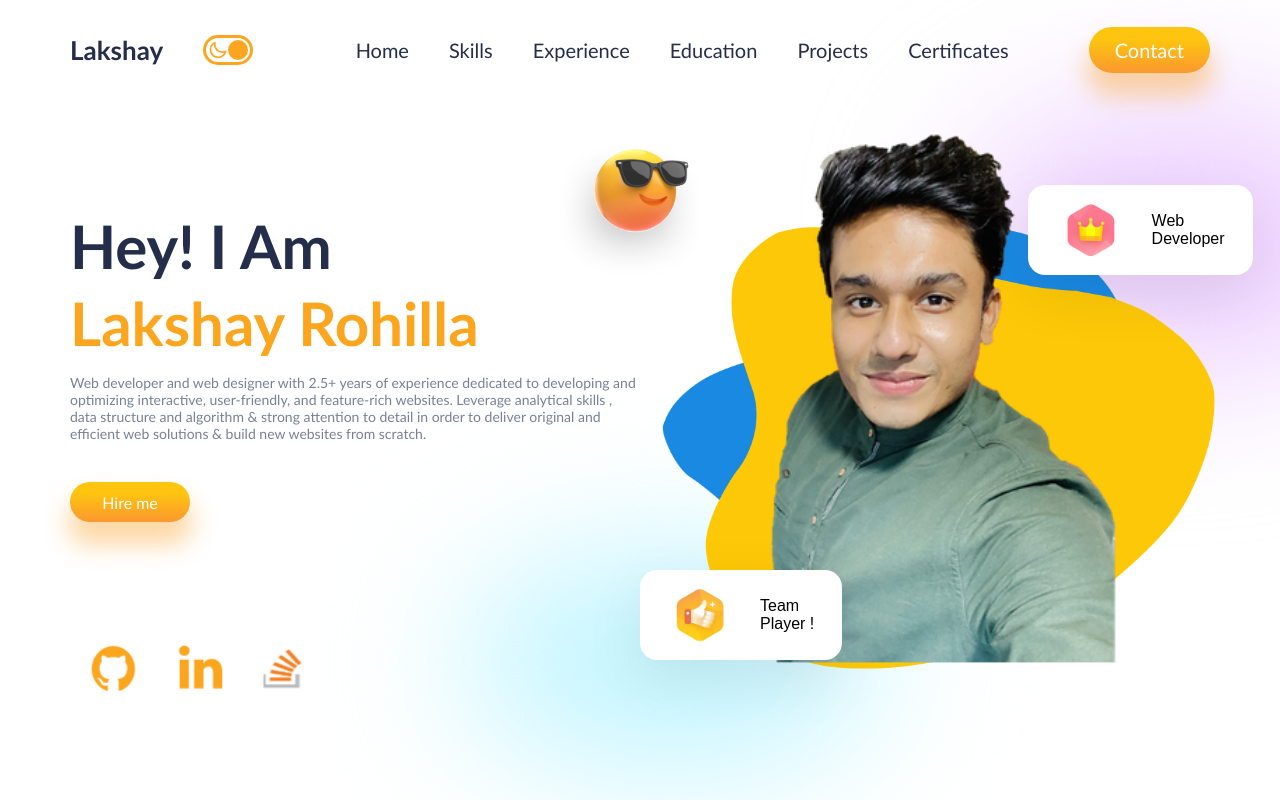
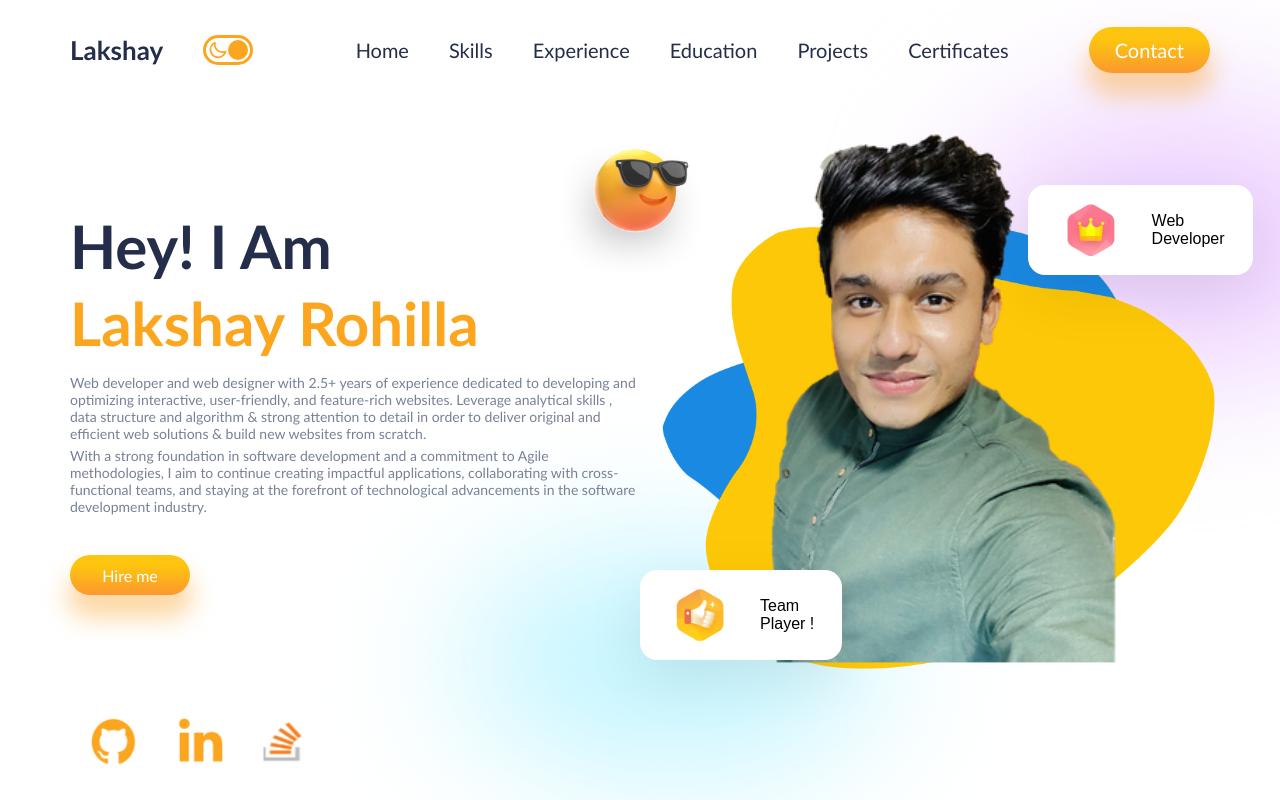
Before and after one commit to LakshayRohilla/My-Portfolio, a React (Create React App) app: page / in a window 1280 px wide. Shown: the top 800 px of the page. Built offline with nearby package versions, Linux system fonts and the light colour scheme.

Commit message:
updated intro section

```diff
--- a/src/Components/Intro/Intro.css
+++ b/src/Components/Intro/Intro.css
@@ -34,6 +34,12 @@
   font-size: 14px;
   color: var(--gray);
   margin-top: 10px;
+}
+.i-name > :nth-child(4) {
+  font-weight: 100;
+  font-size: 14px;
+  color: var(--gray);
+  /*margin-top: 10px;*/
 }
 
 .i-button {
--- a/src/Components/Intro/Intro.jsx
+++ b/src/Components/Intro/Intro.jsx
@@ -30,7 +30,13 @@ export default function Intro(){
                     <span>Lakshay Rohilla</span>
                     <span>Web developer and web designer with 2.5+ years of experience dedicated to developing and optimizing
                         interactive, user-friendly, and feature-rich websites. Leverage analytical skills , data structure and algorithm & strong attention
-                        to detail in order to deliver original and efficient web solutions & build new websites from scratch.</span>
+                        to detail in order to deliver original and efficient web solutions & build new websites from scratch.
+                    </span>
+                    {/*<br/>*/}
+                    <span>
+                    With a strong foundation in software development and a commitment to Agile methodologies, I aim to continue creating impactful applications,
+                        collaborating with cross-functional teams, and staying at the forefront of technological advancements in the software development industry.</span>
+
                 </div>
                 <button className="button i-button">Hire me</button>
                     <div className="i-icons">
```
